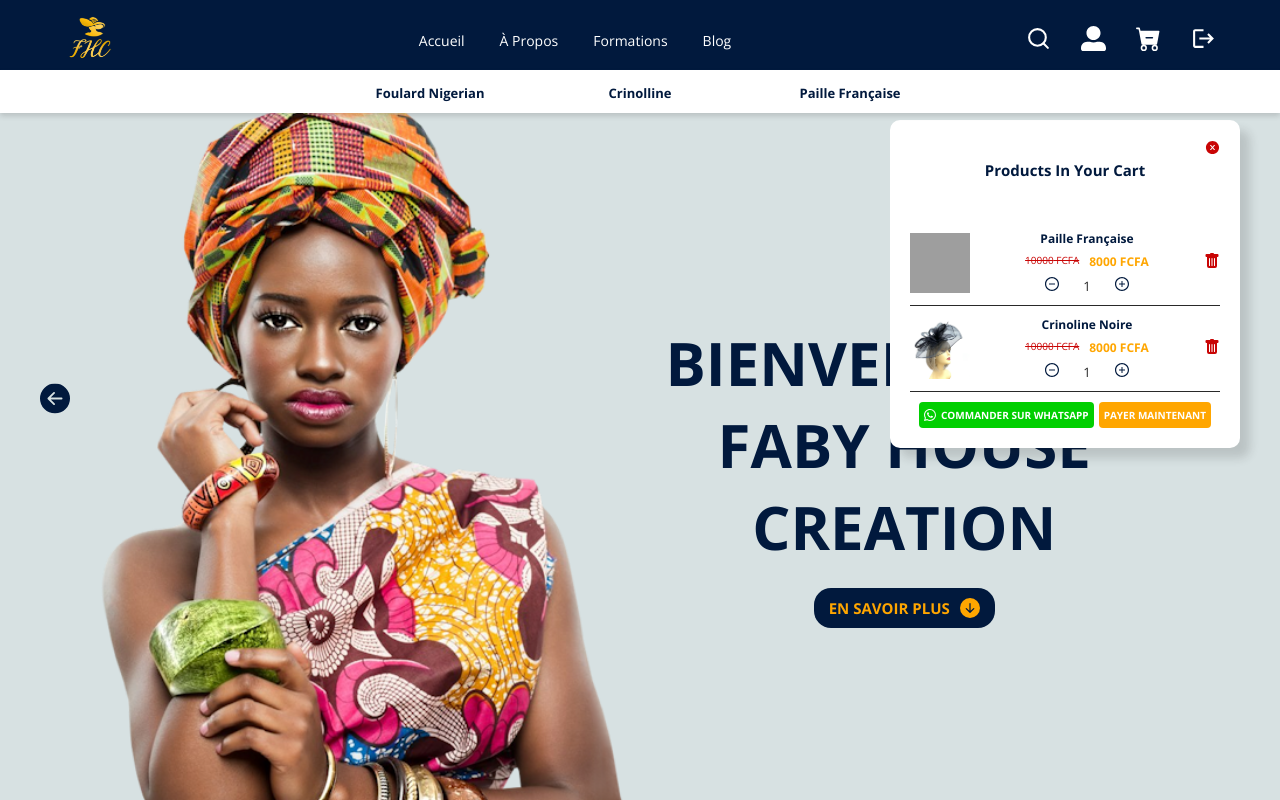
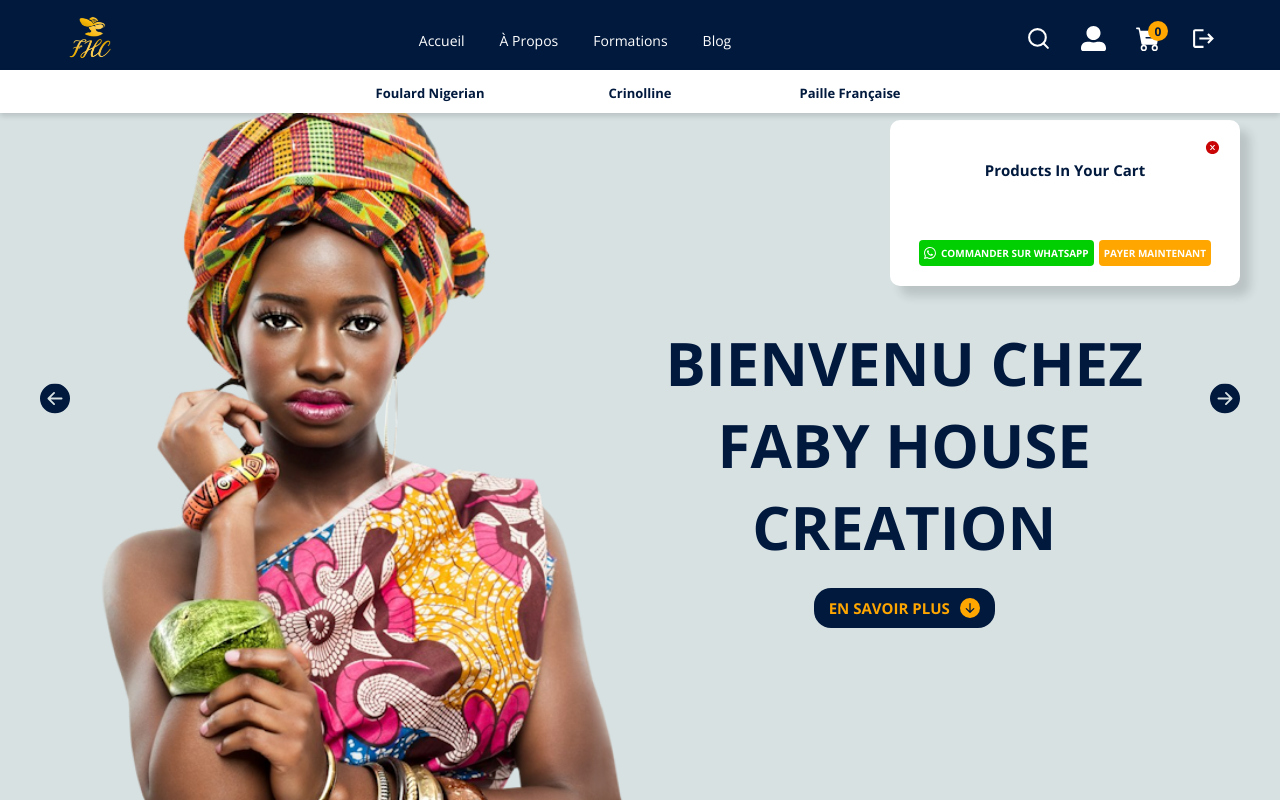
Before and after one commit to BrayceFepa/faby-house-creation, a React (Create React App) app in the folder client/: page / in a window 1280 px wide. Both pictures are taken after a click on the icon 1148 px from the left and 38 px from the top of the page. Shown: the top 800 px of the page. Built offline with nearby package versions, Linux system fonts and the light colour scheme; grey boxes are pictures that could not be loaded.

Commit message:
create context

```diff
--- a/client/package.json
+++ b/client/package.json
@@ -8,6 +8,7 @@
     "@testing-library/user-event": "^13.5.0",
     "react": "^18.0.0",
     "react-dom": "^18.0.0",
+    "react-icons": "^4.8.0",
     "react-router-dom": "^6.8.1",
     "react-scripts": "5.0.1",
     "sass": "^1.58.0",
--- a/client/src/Components/Cart/Cart.jsx
+++ b/client/src/Components/Cart/Cart.jsx
@@ -1,13 +1,14 @@
-import React, { useState } from 'react';
+import React, { useContext, useState } from 'react';
 import "./Cart.scss";
 
 import Images from '../../Constants/Images';
 import { AiFillCloseCircle, AiOutlineMinusCircle, AiOutlinePlusCircle } from "react-icons/ai";
 import { BsFillTrashFill, BsWhatsapp } from "react-icons/bs";
+import CartContext from '../../Context/Cart/CartContext';
 
-const Cart = ({setShowCart}) => {
+const Cart = () => {
 
-    const [qty, setQty] = useState(1);
+    const {showHideCart, cartItems, removeItem, handleQuantity} = useContext(CartContext);
 
     const data = [
     {
@@ -32,12 +33,12 @@
 
   return (
       <div className='cart'>
-          <div className="close-cart" onClick={()=>setShowCart(false)}>
+          <div className="close-cart" onClick={()=>showHideCart()}>
               <AiFillCloseCircle/>
           </div>
           <h4 className="title">products in your cart</h4>
           <div className="products">
-              {data?.map(item => (
+              {cartItems?.map(item => (
                   <div className="item" key={item.id}>
                       <div className="pic">
                           <img src={item.img} alt="" />
@@ -45,17 +46,17 @@
                       <div className="details">
                           <span className='item_title'>{item.title}</span>
                           <div className="prices">
-                              <span className='initial_price'>{qty*item.price} FCFA</span>
-                              <span className='discounted_price'>{qty*item.discountedPrice} FCFA</span>
+                              <span className='initial_price'>{item.price} FCFA</span>
+                              <span className='discounted_price'>{item.discountedPrice} FCFA</span>
                           </div>
                           <div className="quantity">
-                              <div onClick={()=>setQty(prev=> prev === 1 ? 1 : prev - 1)}><AiOutlineMinusCircle /></div>
-                              <span>{qty}</span>
-                              <div onClick={()=>setQty(prev=> prev+1)}><AiOutlinePlusCircle/></div>
+                              <div onClick={()=>handleQuantity(-1, item.id)}><AiOutlineMinusCircle /></div>
+                              <span>{item.quantity}</span>
+                              <div onClick={()=>handleQuantity(11, item.id)}><AiOutlinePlusCircle/></div>
                           </div>
                       </div>
 
-                      <div className="trash">
+                      <div className="trash" onClick={()=>removeItem(item)}>
                           <BsFillTrashFill/>
                       </div>
                   </div>
--- a/client/src/Components/Navbar/Navbar.jsx
+++ b/client/src/Components/Navbar/Navbar.jsx
@@ -1,4 +1,4 @@
-import React, { useState } from 'react';
+import React, { useContext, useState } from 'react';
 import { FiSearch } from "react-icons/fi";
 import { FaUserAlt } from "react-icons/fa";
 import { MdLogout } from "react-icons/md";
@@ -9,11 +9,10 @@
 
 import "./Navbar.scss";
 import Cart from '../Cart/Cart';
-
+import CartContext from '../../Context/Cart/CartContext';
 
 const Navbar = () => {
 
-    const [showCart, setShowCart] = useState(false);
 
     const menus = [
         {
@@ -33,6 +32,7 @@
             link: "/blog"
         }
     ];
+    const { cartItems, showCart, showHideCart } = useContext(CartContext);
 
   return (
       <div className='navbar'>
@@ -54,15 +54,16 @@
               <div className="icon">
                   <FaUserAlt/>
               </div>
-              <div className="icon" onClick={()=>setShowCart(!showCart)}>
-                  <BsFillCartDashFill/>
+              <div className="icon" onClick={()=>showHideCart()}>
+                  <BsFillCartDashFill />
+                  <div className='cart-items'>{cartItems.length}</div>
               </div>
               <div className="icon">
                   <MdLogout/>
               </div>
           </div>
 
-          {showCart && <Cart setShowCart={setShowCart} />}
+          {showCart && <Cart/>}
 
     </div>
   );
--- a/client/src/Components/Navbar/Navbar.scss
+++ b/client/src/Components/Navbar/Navbar.scss
@@ -46,6 +46,7 @@
         gap: 3rem;
 
         .icon{
+            position: relative;
 
             svg{
                 font-size: 2.5rem;
@@ -71,6 +72,24 @@
                         }
                 }
             }
+            .cart-items{
+                position: absolute;
+                top: -0.5rem;
+                right: -0.7rem;
+                padding: .5rem;
+                height: 2rem;
+                text-align: center;
+                display: flex;
+                align-items: center;
+                justify-content: center;
+                width: 2rem;
+                border-radius: 100%;
+                background-color: $gold-color;
+                color: $main-color;
+                font-weight: bold;
+                font-size: 1.2rem;
+                cursor: pointer;
+            }
         }
     }
 }
--- a/client/src/Components/ProductCard/ProductCard.jsx
+++ b/client/src/Components/ProductCard/ProductCard.jsx
@@ -1,11 +1,15 @@
-import React from 'react';
+import React, { useContext } from 'react';
 import { BsCart3 } from "react-icons/bs";
 import { BiCommentDetail } from "react-icons/bi";
 import { Link } from "react-router-dom";
+import CartContext from '../../Context/Cart/CartContext';
 
 import "./ProductCard.scss";
 
-const ProductCard = ({id, img, title, price, discountedPrice, isNew}) => {
+const ProductCard = ({product}) => {
+  const { id, img, title, price, discountedPrice, isNew }= product;
+  const { addToCart } = useContext(CartContext);
+
   return (
       <div className='product-card'>
           {isNew && <span className='new'>Nouveau</span>}
@@ -20,7 +24,7 @@
           <span >{discountedPrice} FCFA</span>
           </div>
           <div className="buttons">
-              <button type='button' className='btn'><BsCart3/> ajouter au pannier</button>
+              <button type='button' className='btn' onClick={()=>addToCart(product)}><BsCart3/> ajouter au pannier</button>
               <button type='button' className='btn'><BiCommentDetail/> commenter</button>
           </div>
     </div>
--- a/client/src/Components/Products/Products.jsx
+++ b/client/src/Components/Products/Products.jsx
@@ -262,7 +262,7 @@
               {data.map(
                 (product) =>
                   product.category === category.title && (
-                    <ProductCard key={product.id} {...product} />
+                    <ProductCard key={product.id} product={product} />
                   )
               )}
             </div>
--- /dev/null
+++ b/client/src/Context/Cart/CartContext.js
@@ -0,0 +1,5 @@
+import { createContext } from "react";
+
+const CartContext = createContext();
+
+export default CartContext;
--- /dev/null
+++ b/client/src/Context/Cart/CartReducer.js
@@ -0,0 +1,72 @@
+import {
+  ADD_TO_CART,
+  SHOW_HIDE_CART,
+  REMOVE_ITEM,
+  HANDLE_QUANTITY,
+} from "../Types";
+
+const CartReducer = (state, action) => {
+  switch (action.type) {
+    case SHOW_HIDE_CART: {
+      return { ...state, showCart: !state.showCart };
+    }
+    case ADD_TO_CART: {
+      let item = state.cartItems.filter(
+        (elt) => elt.id === action.payload.id
+      )[0];
+      if (!item) {
+        return {
+          ...state,
+          cartItems: [...state.cartItems, { ...action.payload, quantity: 1 }],
+        };
+      } else {
+        let updatedElts = state.cartItems.map((elt) => {
+          if (elt.id === item.id) {
+            return { ...elt, quantity: elt.quantity + 1 };
+          }
+          return elt;
+        });
+        return {
+          ...state,
+          cartItems: updatedElts,
+        };
+      }
+    }
+    case REMOVE_ITEM: {
+      return {
+        ...state,
+        cartItems: state.cartItems.filter((item) => item.id !== action.payload),
+      };
+    }
+    case HANDLE_QUANTITY: {
+      let item = state.cartItems.filter(
+        (elt) => elt.id === action.payload.id
+      )[0];
+      if (item && item.quantity >= 1) {
+        item.quantity += 1;
+        return (state.cartItems[item.id] = item);
+      } else {
+        return {
+          ...state,
+          cartItems: state.cartItems.filter((elt) => elt.id !== item.id),
+        };
+      }
+      // let updatedItems = state.cartItems.map((elt) => {
+      //   if (elt.id === action.payload.id && elt.quantity > 0) {
+      //     elt.quantity += action.payload.one;
+      //     return elt;
+      //   } else if (elt.quantity <= 1) {
+      //     return state.cartItems.filter(
+      //       (item) => item.id !== action.payload.id
+      //     );
+      //   }
+      //   return elt;
+      // });
+      // return { ...state, cartItems: updatedItems };
+    }
+    default:
+      return state;
+  }
+};
+
+export default CartReducer;
--- /dev/null
+++ b/client/src/Context/Cart/CartState.js
@@ -0,0 +1,51 @@
+import { useReducer } from "react";
+import CartContext from "./CartContext";
+import CartReducer from "./CartReducer";
+import {
+  SHOW_HIDE_CART,
+  ADD_TO_CART,
+  REMOVE_ITEM,
+  HANDLE_QUANTITY,
+} from "../Types";
+
+const CartState = ({ children }) => {
+  const initialState = {
+    showCart: false,
+    cartItems: [],
+  };
+
+  const [state, dispatch] = useReducer(CartReducer, initialState);
+
+  const addToCart = (item) => {
+    dispatch({ type: ADD_TO_CART, payload: item });
+  };
+
+  const showHideCart = () => {
+    dispatch({ type: SHOW_HIDE_CART });
+  };
+
+  const removeItem = (id) => {
+    dispatch({ type: REMOVE_ITEM, payload: id });
+  };
+
+  const handleQuantity = (one, id) => {
+    dispatch({ type: HANDLE_QUANTITY, payload: { one: one, id: id } });
+  };
+
+  return (
+    <CartContext.Provider
+      value={{
+        showCart: state.showCart,
+        cartItems: state.cartItems,
+        addToCart,
+        showHideCart,
+        removeItem,
+        handleQuantity,
+      }}
+    >
+      {children}
+    </CartContext.Provider>
+  );
+};
+
+export default CartState;
--- /dev/null
+++ b/client/src/Context/Types.js
@@ -0,0 +1,4 @@
+export const SHOW_HIDE_CART = "SHOW_HIDE_CART";
+export const ADD_TO_CART = "ADD_TO_CART";
+export const REMOVE_ITEM = "REMOVE_ITEM";
+export const HANDLE_QUANTITY = "HANDLE_QUANTITY";
--- a/client/src/index.js
+++ b/client/src/index.js
@@ -1,10 +1,13 @@
-import React from 'react';
-import ReactDOM from 'react-dom/client';
-import App from './App';
+import React from "react";
+import ReactDOM from "react-dom/client";
+import App from "./App";
+import CartState from "./Context/Cart/CartState";
 
-const root = ReactDOM.createRoot(document.getElementById('root'));
+const root = ReactDOM.createRoot(document.getElementById("root"));
 root.render(
   <React.StrictMode>
-    <App />
+    <CartState>
+      <App />
+    </CartState>
   </React.StrictMode>
 );
```
Also changed, not shown: 1 other file (tests, documents, lock files or other folders).
